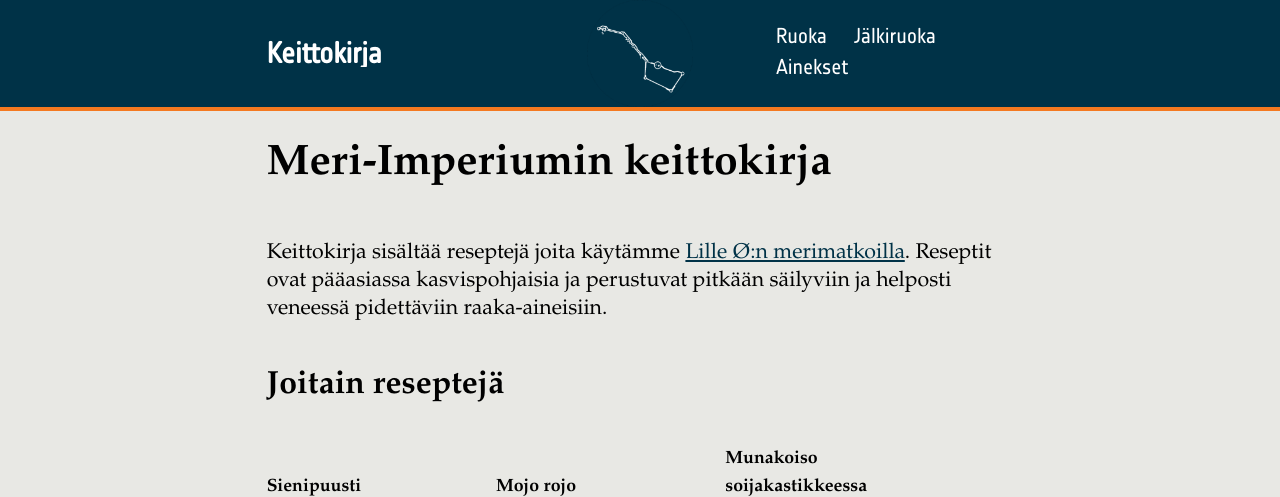
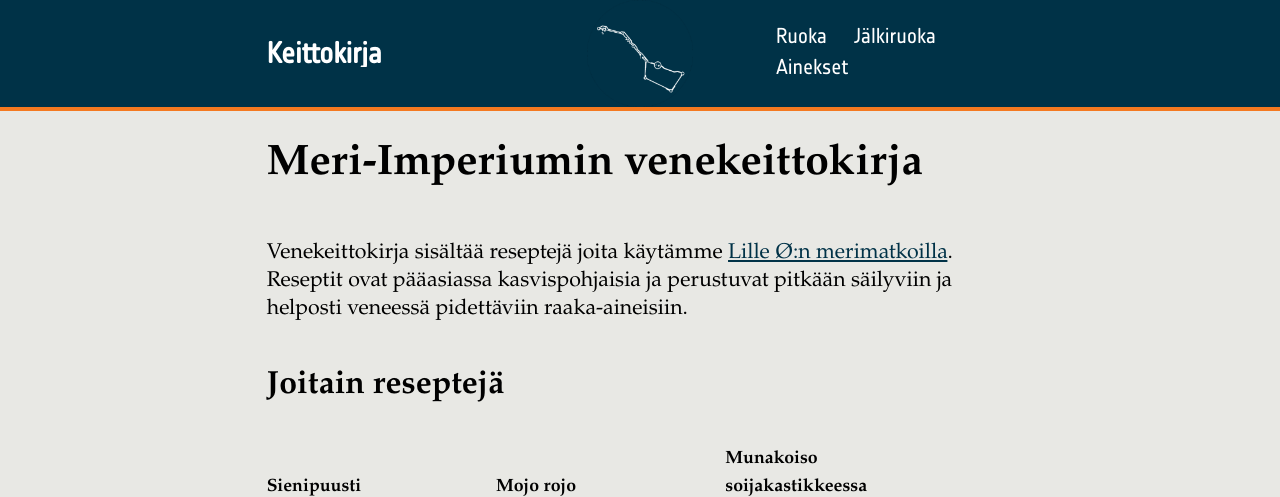
Before and after one commit to meri-imperiumi/cookbook, a Jekyll site: the page built from index.html, in a window 1280 px wide, cut to the strip 0-497 px from the top of the page. Built offline with Jekyll 4.4.1, drawn with Linux system fonts in a browser that asks for light colours.

Commit message:
Venekeittokirja

```diff
--- a/_config.yml
+++ b/_config.yml
@@ -1,4 +1,4 @@
-title: Meri-Imperiumin keittokirja
+title: Meri-Imperiumin venekeittokirja
 name: Keittokirja
 author: meri-imperiumi
 language: fi
--- a/index.html
+++ b/index.html
@@ -1,10 +1,10 @@
 ---
 layout: default
-title: Reseptit
+title: Venereseptit
 ---
 <h1>{{ site.title }}</h1>
 <p>
-Keittokirja sisältää reseptejä joita käytämme <a href="https://lille-oe.de">Lille Ø:n merimatkoilla</a>. Reseptit ovat pääasiassa kasvispohjaisia ja perustuvat pitkään säilyviin ja helposti veneessä pidettäviin raaka-aineisiin.
+Venekeittokirja sisältää reseptejä joita käytämme <a href="https://lille-oe.de">Lille Ø:n merimatkoilla</a>. Reseptit ovat pääasiassa kasvispohjaisia ja perustuvat pitkään säilyviin ja helposti veneessä pidettäviin raaka-aineisiin.
 </p>
 <div id="thursday">
     <h2>Torstain perinteet</h2>
```
